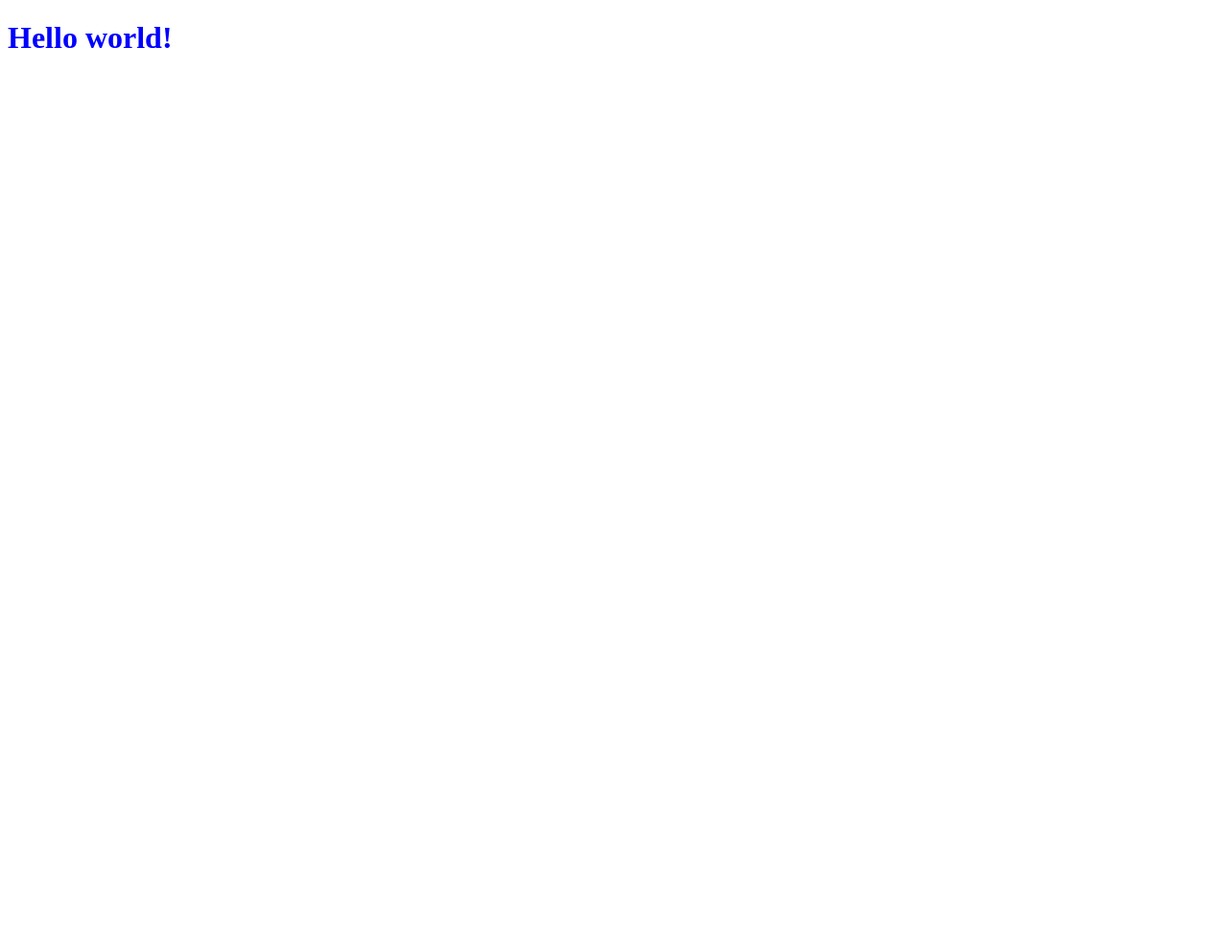
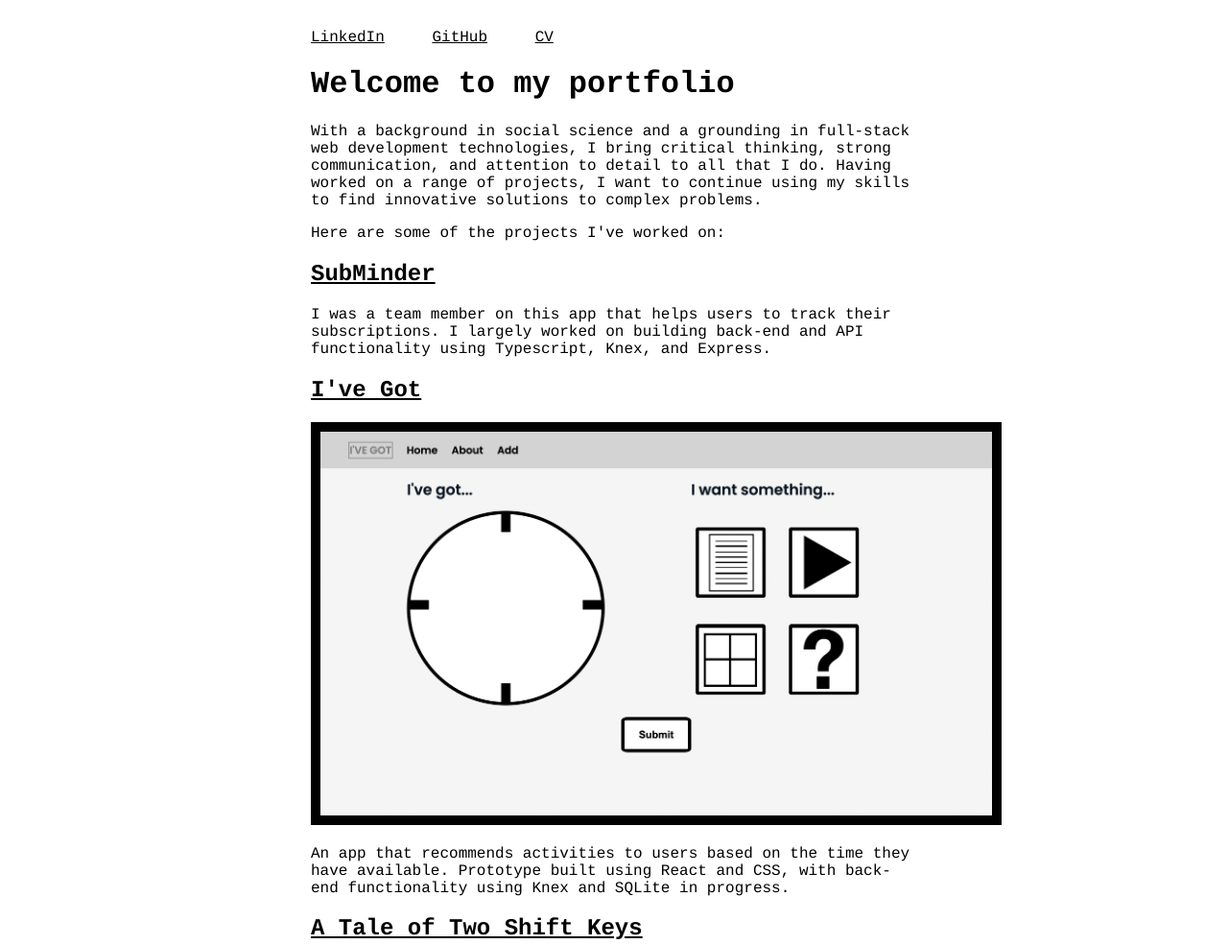
Before and after one commit to joseph-ford10/portfolio, a plain HTML site: page index.html in a window 1280 px wide. Shown: the top 984 px of the page at 96% size. Before the commit the page ends 800 px from the top, so only its background shows below. Drawn offline with Linux system fonts and the light colour scheme.

Commit message:
Add information about projects

```diff
--- a/index.html
+++ b/index.html
@@ -6,9 +6,47 @@
     <title>Joseph Ford's Portfolio</title>
     <meta name="description" content="">
     <meta name="viewport" content="width=device-width, initial-scale=1">
-    <link rel="stylesheet" href="/styles.css">
+    <link rel="stylesheet" href="styles.css">
   </head>
   <body>
-    <h1>Hello world!</h1>
+      <nav class="other-links">
+        <ul>
+          <li class="link"><a href="https://www.linkedin.com/in/joseph-ford-315b50274/">LinkedIn</a></li>
+          <li class="link"><a href="https://github.com/joseph-ford10/">GitHub</a></li>
+          <li class="link"><a href="CV.pdf">CV</a></li>
+        </ul>
+      </nav>
+      <div class="wrapper">
+      <div class="intro">
+      <h1>Welcome to my portfolio</h1>
+      <p>
+      With a background in social science and a grounding in full-stack web development technologies,
+      I bring critical thinking, strong communication, and attention to detail to all that I do. Having worked on a
+      range of projects, I want to continue using my skills to find innovative solutions to complex problems.
+      </p>
+      <p>Here are some of the projects I've worked on:</p>
+    </div>
+    <div class="projects">
+      <ul class="project-list">
+        <li>
+          <h2><a href="https://subminder-production.up.railway.app/">SubMinder</a></h2>
+          <p>I was a team member on this app that helps users to track their subscriptions. I largely worked on building back-end and API functionality using Typescript, Knex, and Express.</p>
+        </li>
+        <li>
+          <h2><a href="https://github.com/joseph-ford10/i-have">I've Got</a></h2>
+          <img src="ig-screenshot.png" height="400px" width="700px" class="screenshot">
+          <p>An app that recommends activities to users based on the time they have available. Prototype built using React and CSS,
+            with back-end functionality using Knex and SQLite in progress.</p>
+        </li>
+        <li>
+        <h2><a href="https://joseph-ford10.github.io/a-tale-of-two-shift-keys/">A Tale of Two Shift Keys</a></h2>
+        <img src="totsk-screenshot.png" height="400px" width="700px" class="screenshot">
+        <p>A simple typing game built using vanilla HTML, CSS, and JavaScript.</p>
+        </li>
+      </ul>
+    </div>
+  </div>
+
+
   </body>
 </html>
--- a/styles.css
+++ b/styles.css
@@ -1,3 +1,44 @@
 html {
-  color: blue;
+  color: black;
 }
+
+body {
+  font-family: Courier, monospace;
+}
+
+.wrapper {
+ margin-right: 25%;
+ margin-left: 25%;
+}
+
+li {
+  text-decoration: none;
+}
+
+a {
+  text-decoration: underline;
+  color: black;
+}
+
+ul {
+  list-style-type: none;
+  margin: 0px;
+  padding: 0px;
+}
+
+.other-links {
+  margin-right: 25%;
+  margin-left: 25%;
+  margin-top: 30px;
+}
+
+.link {
+  display: inline-block;
+  margin-right: 40px;
+}
+
+.screenshot {
+  border: solid;
+  border-color: black;
+  border-width: 10px;
+}
```
Also changed, not shown: ig-screenshot.png (added), totsk-screenshot.png (added), 1 other file.
